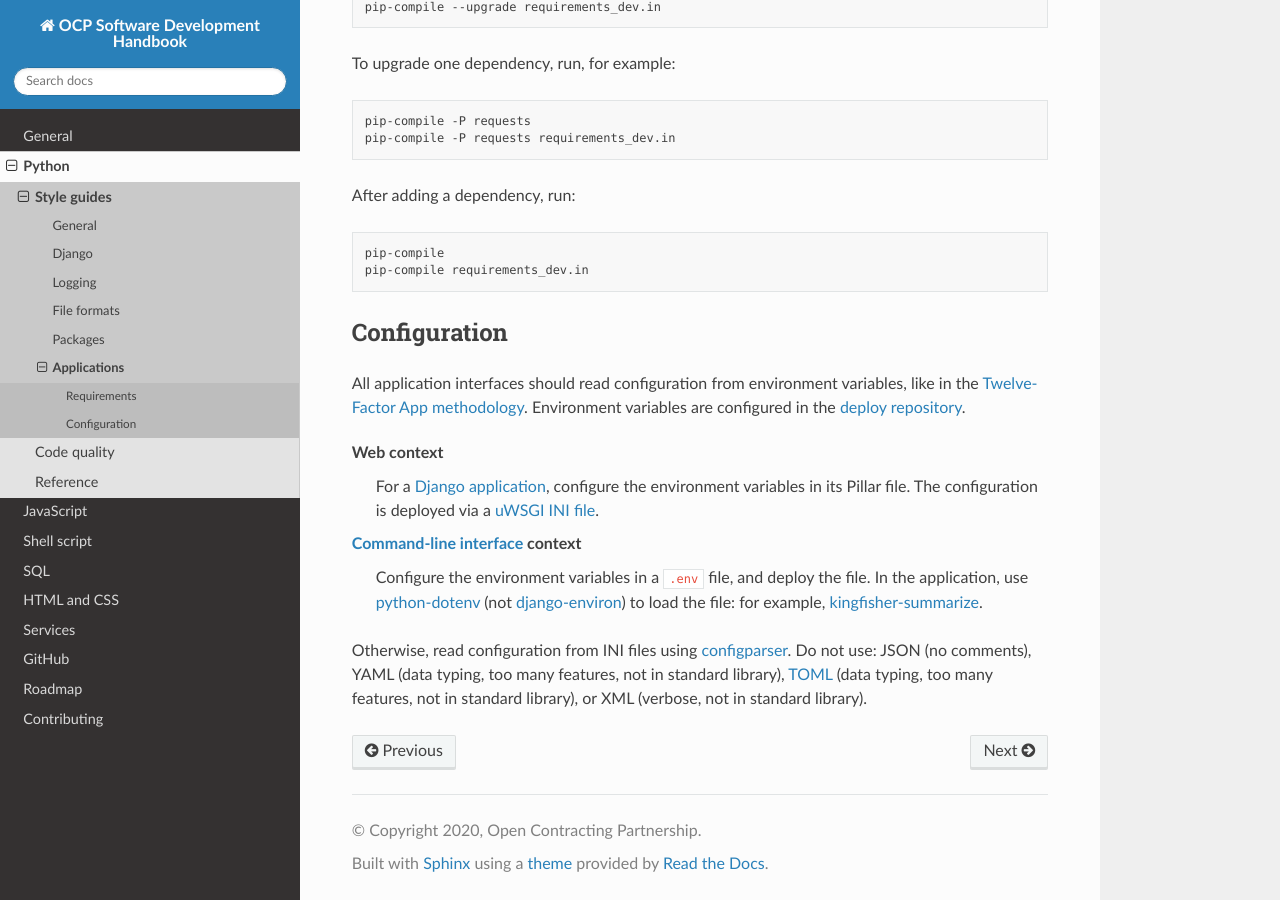
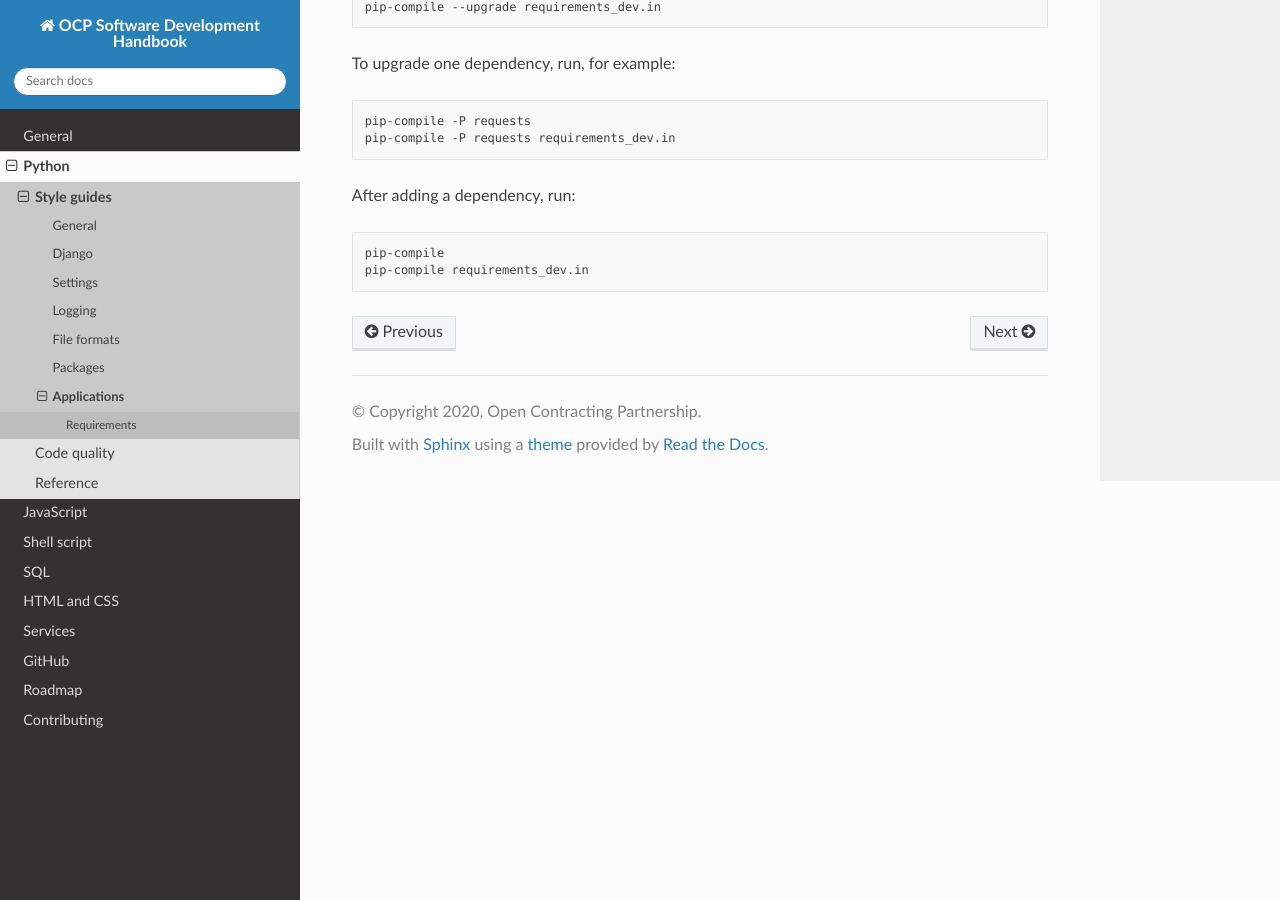
Before and after one commit to open-contracting/software-development-handbook, a Sphinx documentation site: the page built from docs/python/applications.rst, in a window 1280 px wide and 900 px high, scrolled down 1415 px. Built offline with Sphinx 7.4.7 and the Read the Docs theme 2.0.0, drawn with Linux system fonts in a browser that asks for light colours; pages that are not in the unit, such as notebooks, are missing from menus.

Commit message:
python(settings): Create new page from section on python/applications

```diff
--- a/docs/python/applications.rst
+++ b/docs/python/applications.rst
@@ -62,15 +62,3 @@ After adding a dependency, run:
 
    pip-compile
    pip-compile requirements_dev.in
-
-Configuration
--------------
-
-All application interfaces should read configuration from environment variables, like in the `Twelve-Factor App methodology <https://12factor.net>`__. Environment variables are configured in the `deploy repository <https://github.com/open-contracting/deploy>`__.
-
-Web context
-  For a `Django application <https://ocdsdeploy.readthedocs.io/en/latest/develop/update/python.html>`__, configure the environment variables in its Pillar file. The configuration is deployed via a `uWSGI INI file <https://uwsgi-docs.readthedocs.io/en/latest/Configuration.html>`__.
-:ref:`Command-line interface<python-scripts>` context
-  Configure the environment variables in a ``.env`` file, and deploy the file. In the application, use `python-dotenv <https://pypi.org/project/python-dotenv/>`__ (not `django-environ <https://pypi.org/project/django-environ/>`__) to load the file: for example, `kingfisher-summarize <https://github.com/open-contracting/kingfisher-summarize/blob/main/manage.py>`__.
-
-Otherwise, read configuration from INI files using `configparser <https://docs.python.org/3/library/configparser.html>`__. Do not use: JSON (no comments), YAML (data typing, too many features, not in standard library), `TOML <https://github.com/madmurphy/libconfini/wiki/An-INI-critique-of-TOML>`__ (data typing, too many features, not in standard library), or XML (verbose, not in standard library).
--- a/docs/python/django.rst
+++ b/docs/python/django.rst
@@ -29,6 +29,8 @@ Templates
 ---------
 
 In many cases, you can achieve the same outcome using either `context processors <https://docs.djangoproject.com/en/3.2/ref/templates/api/#writing-your-own-context-processors>`__ or `inclusion tags <https://docs.djangoproject.com/en/3.2/howto/custom-template-tags/#inclusion-tags>`__. If the variables that the template uses are constant (e.g. from a Django settings file), use a context processor. Otherwise, use an inclusion tag.
+
+.. _django-settings:
 
 Settings
 --------
--- a/docs/python/index.rst
+++ b/docs/python/index.rst
@@ -9,6 +9,7 @@ Style guides
 
    style_guide
    django
+   settings
    logging
    file_formats
    services
```
Also changed, not shown: docs/python/settings.rst (added, +37 -0 lines).
